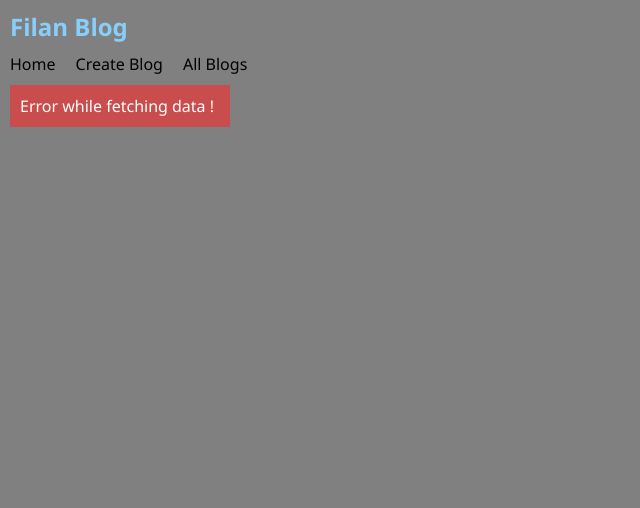
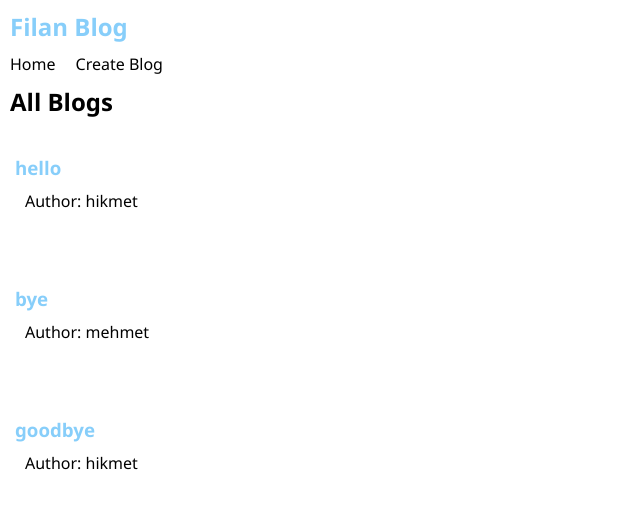
Before and after one commit to devhiko/blog-app, a React (Create React App) app: page / in a window 1280 px wide. Shown: the top 508 px of the page, without its empty margins (0-640 px from the left). Built offline with nearby package versions, Linux system fonts and the light colour scheme; no server answers; data requests are answered from the project's data file.

Commit message:
come to forms

```diff
--- a/package.json
+++ b/package.json
@@ -8,7 +8,7 @@
     "@testing-library/user-event": "^13.5.0",
     "react": "^18.0.0",
     "react-dom": "^18.0.0",
-    "react-router-dom": "^6.3.0",
+    "react-router-dom": "^5.3.0",
     "react-scripts": "5.0.0"
   },
   "scripts": {
--- a/src/App.js
+++ b/src/App.js
@@ -1,14 +1,23 @@
+import { BrowserRouter as Router, Route, Switch } from 'react-router-dom';
 import Home from './Home';
 import Navbar from './Navbar';
+import Create from './Create';
+import BlogDetails from './BlogDetails';
 
 function App() {
   return (
-    <div className="App">
-      <Navbar />
-      <div className="content">
+    <Router>
+      <div className="App">
+        <Navbar />
+        <div className="content">
+          <Switch>
+            <Route exact path='/'><Home /></Route>
+            <Route exact path='/create'><Create /></Route>
+            <Route exact path='/blogs/:id'><BlogDetails /></Route>
+          </Switch>
+        </div>
       </div>
-      <Home />
-    </div>
+    </Router>
   );
 }
 
--- /dev/null
+++ b/src/BlogDetails.js
@@ -0,0 +1,25 @@
+import { useParams } from "react-router-dom";
+import useFetch from "./useFetch";
+
+const BlogDetails = () => {
+
+  const { data: blog, isPending, error } =
+    useFetch(`http://localhost:8000/blogs/${id}`);
+  const { id } = useParams();
+
+  return (
+    <div className="blog-details">
+      {error && <div className="error">{error}</div>}
+      {isPending && <div>Fetching data...</div>}
+      {blog && (
+        <article>
+          <h3>{blog.title}</h3>
+          <p>{blog.content}</p>
+          <p>Author: {blog.author}</p>
+        </article>
+      )}
+    </div>
+  );
+}
+
+export default BlogDetails;
--- a/src/BlogList.js
+++ b/src/BlogList.js
@@ -1,3 +1,5 @@
+import { Link } from "react-router-dom";
+
 const BlogList = ({ blogs, title }) => {
 
   return (
@@ -5,9 +7,10 @@ const BlogList = ({ blogs, title }) => {
       <h2>{title}</h2>
       {blogs.map(blog => (
         <div className="blog" key={blog.id}>
-          <a href="/blogs/">{blog.title}</a>
-          <p>{blog.content}</p>
-          <p>Author: {blog.author}</p>
+          <Link to={`/blogs/${blog.id}`}>
+            <h3>{blog.title}</h3>
+            <p>Author: {blog.author}</p>
+          </Link>
         </div>
       ))}
     </div>
--- /dev/null
+++ b/src/Create.js
@@ -0,0 +1,10 @@
+const Create = () => {
+
+  return (
+    <div className="create">
+      <h2>Add New Blog</h2>
+    </div>
+  );
+}
+
+export default Create;
--- a/src/Home.js
+++ b/src/Home.js
@@ -4,7 +4,7 @@ import useFetch from "./useFetch";
 const Home = () => {
 
   const { data: blogs, isPending, error } =
-    useFetch('http://localhost:8000/blogss');
+    useFetch('http://localhost:8000/blogs');
 
   return (
     <div className="home">
--- a/src/Navbar.js
+++ b/src/Navbar.js
@@ -1,12 +1,13 @@
+import { Link } from "react-router-dom";
+
 const Navbar = () => {
 
   return (
     <nav className="navbar">
       <h1>Filan Blog</h1>
       <div className="links">
-        <a href="/">Home</a>
-        <a href="/create">Create Blog</a>
-        <a href="all">All Blogs</a>
+        <Link to="/">Home</Link>
+        <Link to="/create">Create Blog</Link>
       </div>
     </nav>
   );
--- a/src/index.css
+++ b/src/index.css
@@ -6,7 +6,7 @@
 }
 
 body {
-  background: gray;
+  /* background: gray; */
   /*for dark mode*/
   margin: 0;
 }
@@ -36,7 +36,7 @@ a {
   background: azure;
 }
 
-.blog a {
+.blog h3 {
   color: lightskyblue;
   margin: 0;
   display: block;
@@ -48,6 +48,26 @@ a {
   margin: 10px;
 }
 
+.blog-details {
+  margin: 10px;
+}
+
+.blog-details h2 {
+  color: lightskyblue;
+}
+
+.blog-details h3 {
+  color: lightskyblue;
+}
+
+.create {
+  margin: 10px;
+}
+
+.create h2 {
+  color: lightskyblue;
+}
+
 .error {
   margin: 10px;
   padding: 10px;
--- a/src/useFetch.js
+++ b/src/useFetch.js
@@ -7,9 +7,13 @@ const useFetch = (url) => {
   const [isPending, setPending] = useState(true);
   const [error, setError] = useState(null);
 
+  // dont use timeout at real app. only for simulation. use only fetch.
   useEffect(() => {
+
+    const abortCont = new AbortController();
+
     setTimeout(() => {
-      fetch(url)
+      fetch(url, { signal: abortCont.signal })
         .then(res => {
           if (!res.ok) {
             throw Error('Error while fetching data !')
@@ -22,10 +26,19 @@ const useFetch = (url) => {
           setError(null);
         })
         .catch(err => {
-          setPending(false);
-          setError(err.message);
+          if (err.name === 'AbortError') {
+            console.log('Fetch aborted !');
+          } else {
+            setPending(false);
+            setError(err.message);
+          }
         });
-    }, 1000);
+    }, 500);
+
+    // at other routing, pauses the fetch.
+    // actually, there is no need to this for now.
+    return () => abortCont.abort();
+
   }, [url]);
 
   return { data, isPending, error };
```
Also changed, not shown: 1 other file (tests, documents, lock files or other folders).
